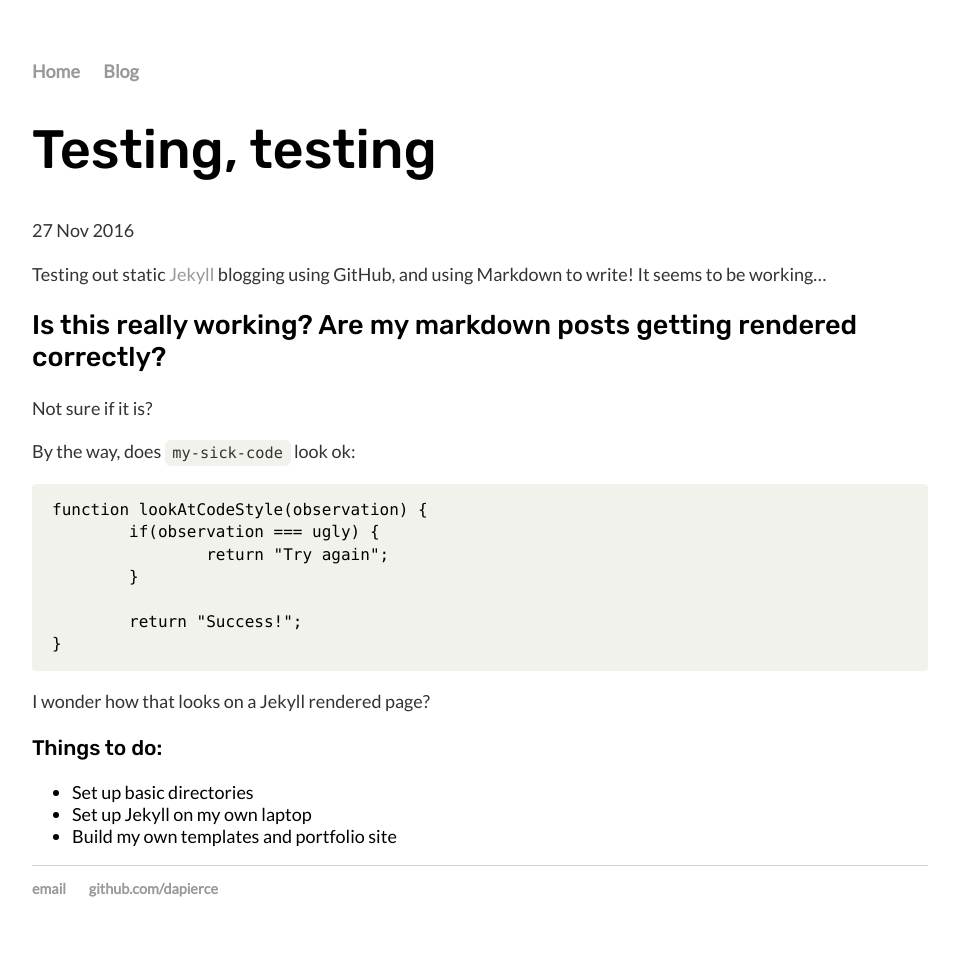
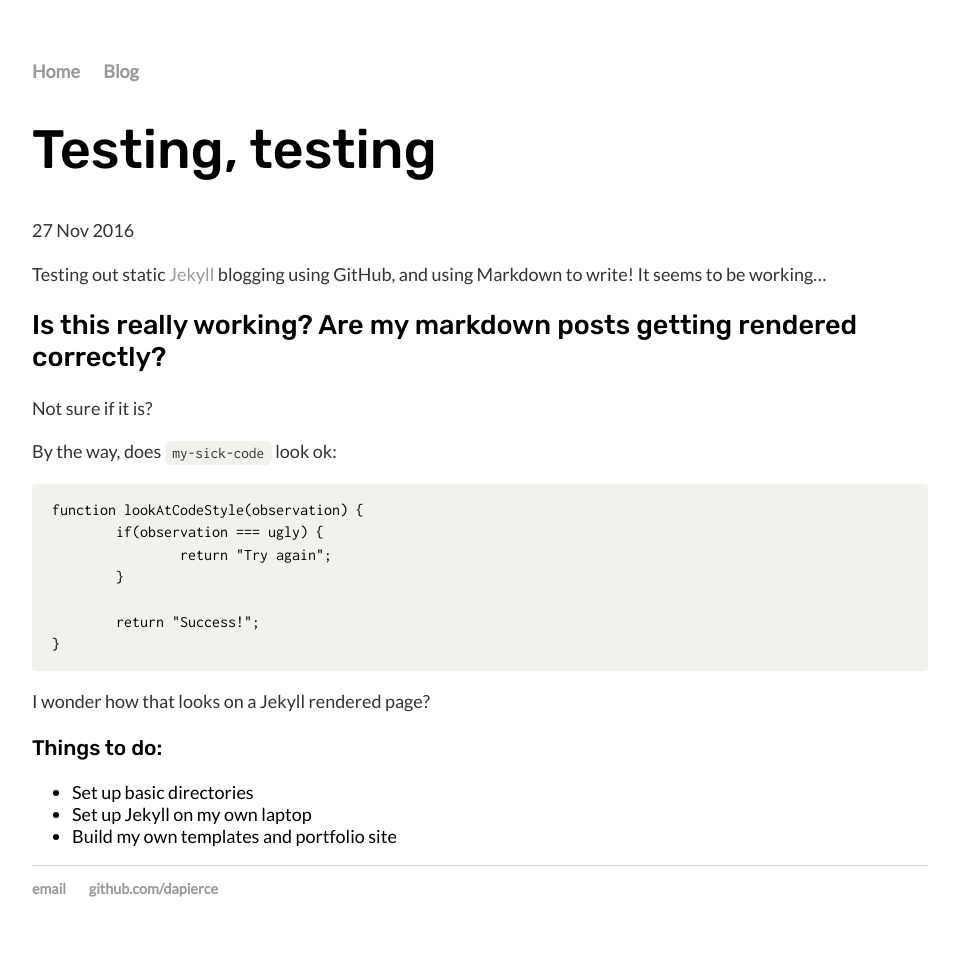
Before and after one commit to dapierce/dapierce.github.io-archive, a Jekyll site: the page built from _posts/2016-11-27-testing.md, in a window 1280 px wide. Shown: the whole page, without its empty margins (160-1119 px from the left). Built offline with Jekyll 4.4.1, drawn with Linux system fonts in a browser that asks for light colours.

Commit message:
Update main.css

```diff
--- a/css/main.css
+++ b/css/main.css
@@ -54,7 +54,7 @@ ul.posts li {
 /*   Code Formatting    */
 
 code, pre {
-  font-family: Menlo, Monaco, "Courier New", monospace;
+  font-family: Inconsolata, Menlo, Monaco, monospace;
 }
 code {
   padding: .25em .5em;
```
